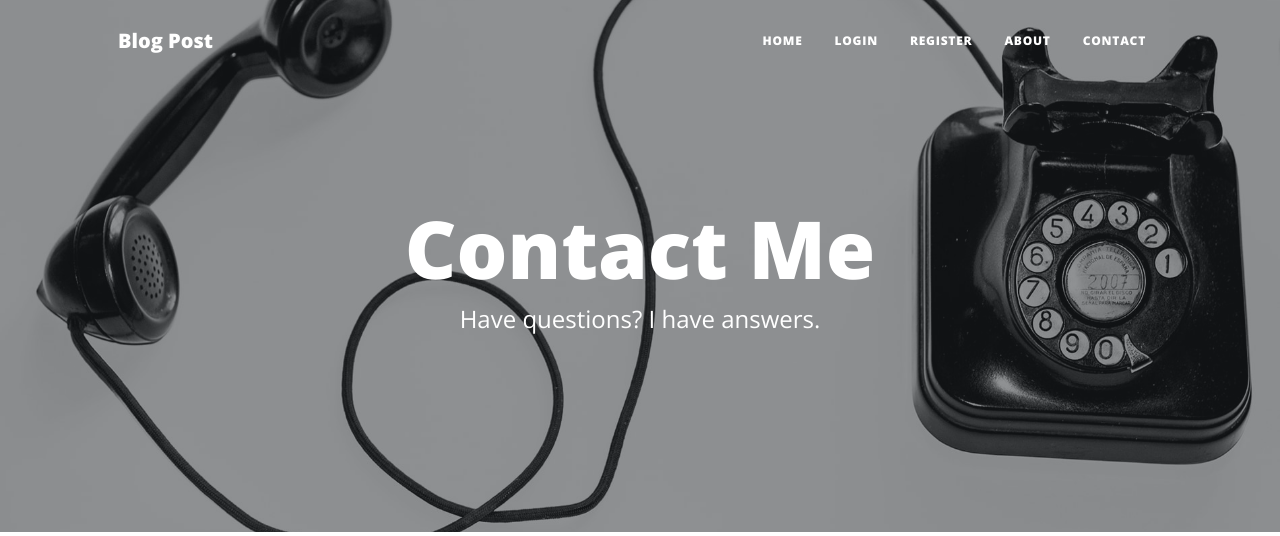
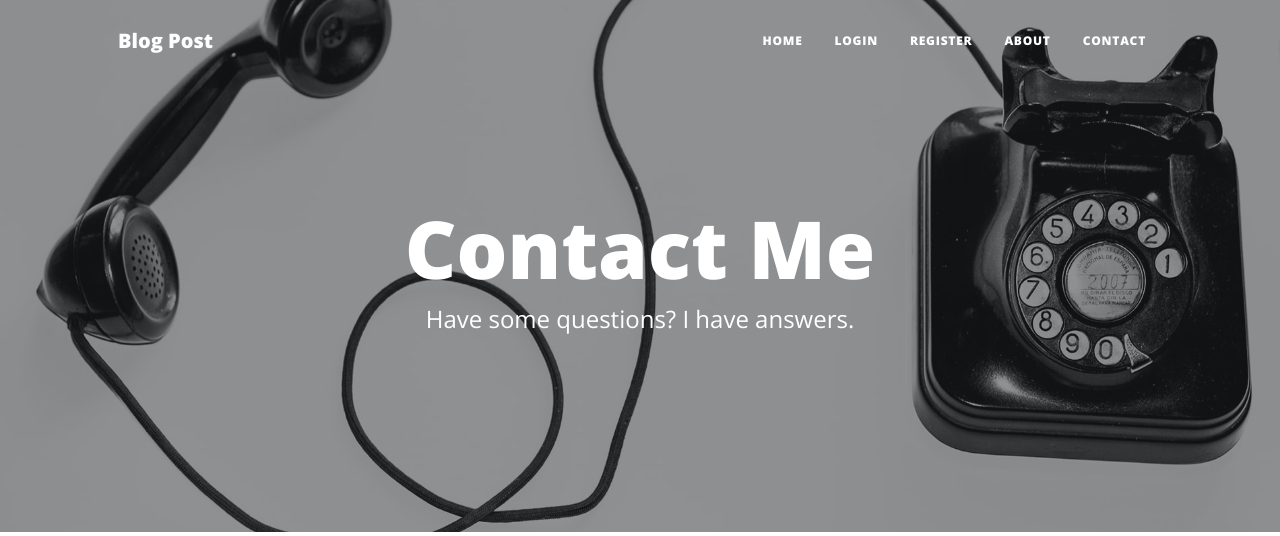
Before and after one commit to ajaykh053-lgtm/100-Days-Python-Challenege, a Flask app: page /contact in a window 1280 px wide. Shown: the top 536 px of the page. Run offline with Flask 3, Linux system fonts and the light colour scheme; some libraries are stand-ins or nearby versions.

Commit message:
Modify contact

```diff
--- a/day71/templates/contact.html
+++ b/day71/templates/contact.html
@@ -14,7 +14,7 @@
           {% else: %}
           <h1>Contact Me</h1>
           {% endif %}
-          <span class="subheading">Have questions? I have answers.</span>
+          <span class="subheading">Have some questions? I have answers.</span>
         </div>
       </div>
     </div>
```
